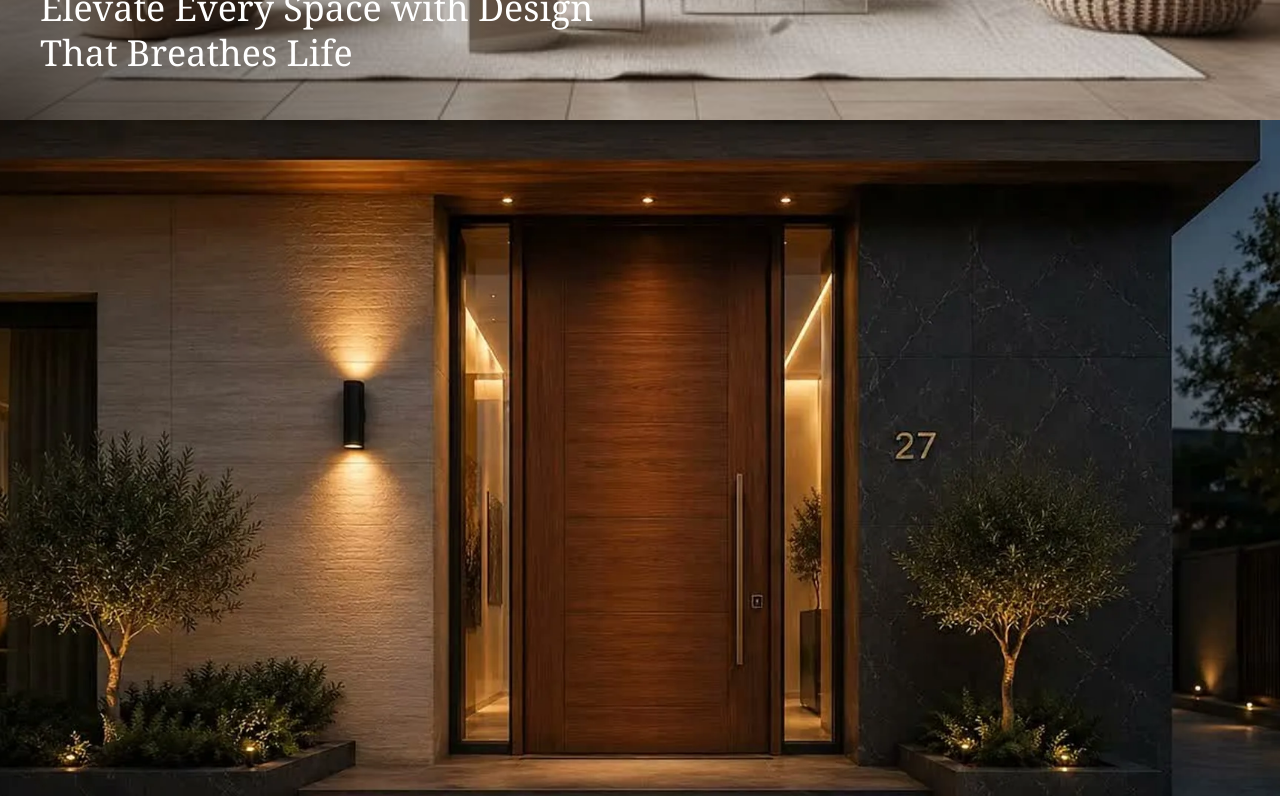
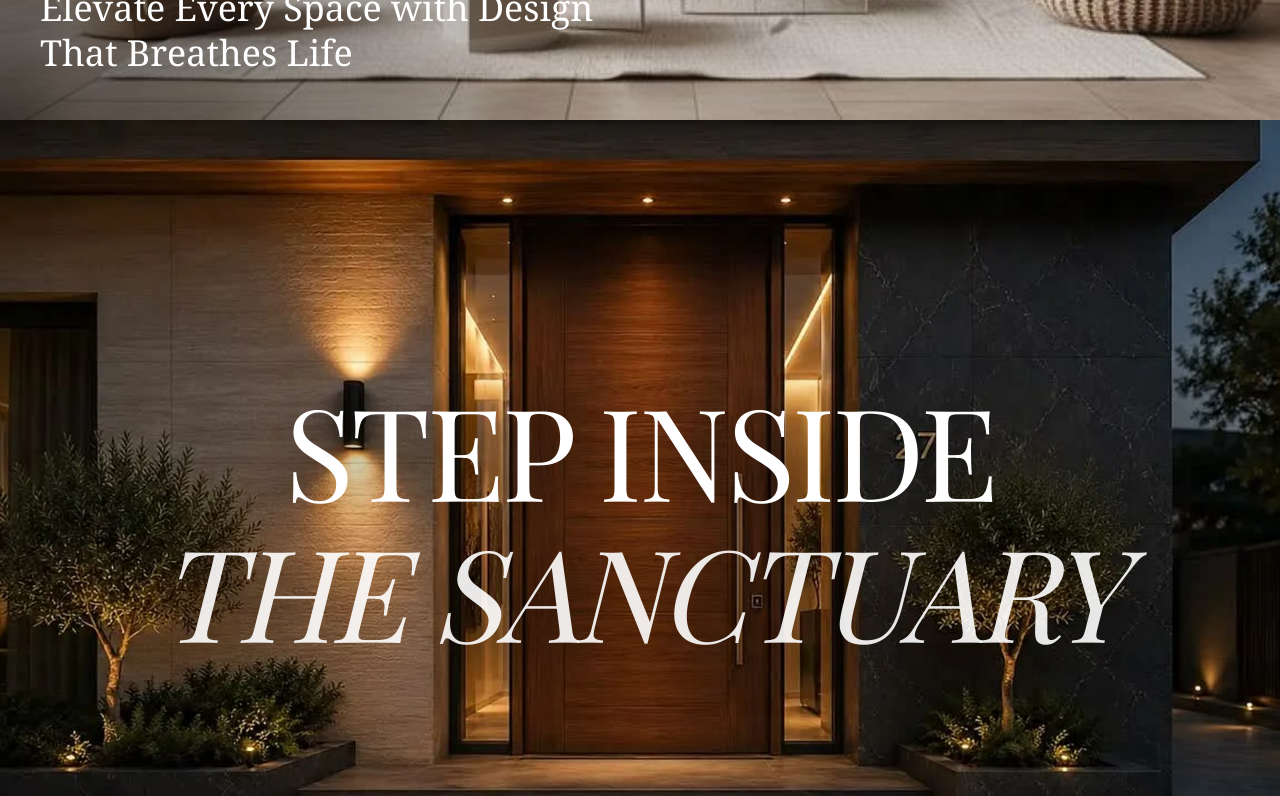
Before and after one commit to devbrat1902/ARSV-website, a Next.js app: page /interior in a window 1280 px wide. Shown: the part 680-1476 px from the top of the page. Built offline with nearby package versions, Linux system fonts and the light colour scheme.

Commit message:
Add large attractive intro text to Cinematic Sequence that fades out on scroll

```diff
--- a/src/components/CinematicSequence.tsx
+++ b/src/components/CinematicSequence.tsx
@@ -36,6 +36,7 @@ export default function CinematicSequence() {
   const trackRef = useRef<HTMLDivElement>(null);
   const canvasRef = useRef<HTMLCanvasElement>(null);
   const overlayRef = useRef<HTMLDivElement>(null);
+  const introTextRef = useRef<HTMLDivElement>(null);
   const imagesRef = useRef<HTMLImageElement[]>([]);
   const [isLoaded, setIsLoaded] = useState(false);
 
@@ -128,6 +129,13 @@ export default function CinematicSequence() {
         lastFrameIndex = frameIndex;
       }
 
+      // 1.5 Intro Text Fade Out (0% to 15%)
+      if (introTextRef.current) {
+        const introOpacity = Math.max(0, 1 - (progress / 0.15));
+        introTextRef.current.style.opacity = introOpacity.toString();
+        introTextRef.current.style.transform = `translateY(-${progress * 20}vh)`;
+      }
+
       // 2. Glass Slide-Up (70% to 100%)
       const overlayProgress = Math.max(0, (progress - 0.7) / 0.3);
       const yPos = 100 - overlayProgress * 100;
@@ -181,6 +189,17 @@ export default function CinematicSequence() {
           className="absolute inset-0"
         />
 
+        {/* Intro Text Overlay */}
+        <div
+          ref={introTextRef}
+          className="absolute inset-0 z-10 flex items-center justify-center pointer-events-none px-6"
+        >
+          <h1 className="font-serif text-5xl md:text-[8rem] font-light tracking-tight text-white drop-shadow-[0_10px_30px_rgba(0,0,0,0.8)] text-center leading-[1.1]">
+            STEP INSIDE<br />
+            <span className="italic font-light text-white/90">THE SANCTUARY</span>
+          </h1>
+        </div>
+
         {/* Scroll Hint */}
         <div className="absolute bottom-12 left-1/2 -translate-x-1/2 flex flex-col items-center justify-center space-y-4 z-10 opacity-70 pointer-events-none">
           <span className="font-sans text-[9px] uppercase tracking-[0.3em] text-white">
```
